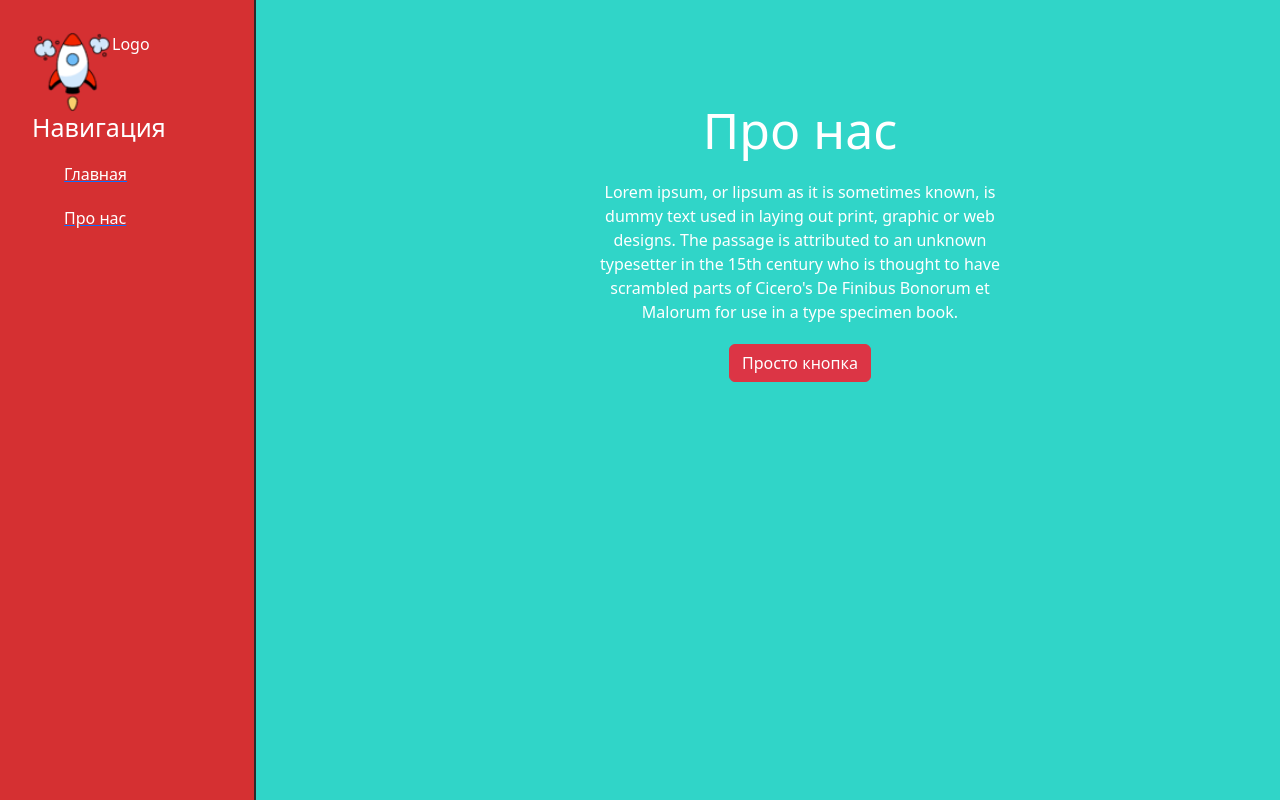
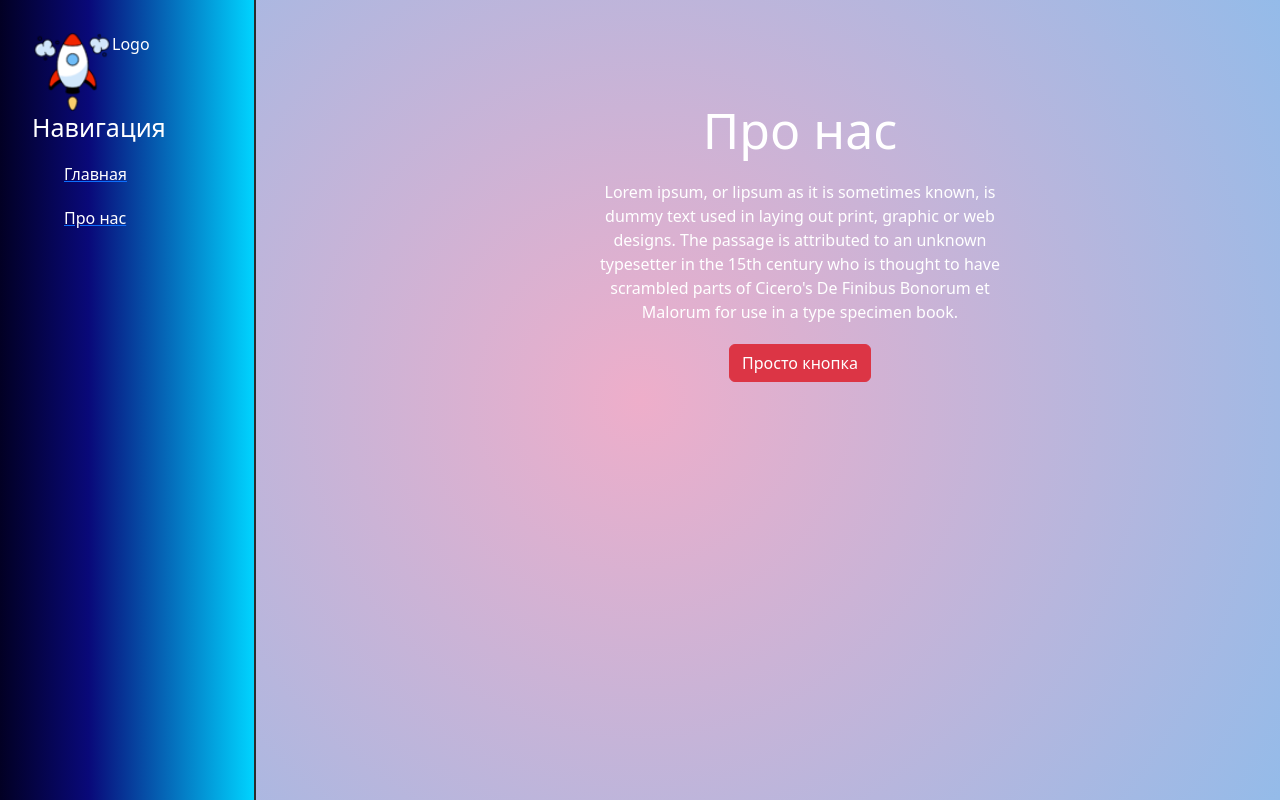
Before and after one commit to magomed14102006/practic-in-vuz, a Django app: template taskmanager/main/templates/main/about.html in a window 1280 px wide. Run offline with Django 5.2, Linux system fonts and the light colour scheme; the template is opened without the code that fills it, so the values that code supplies are empty.

Commit message:
Сделал стили сайта и поставил на фон градиент

```diff
--- a/taskmanager/main/static/main/css/main.css
+++ b/taskmanager/main/static/main/css/main.css
@@ -1,10 +1,12 @@
 body {
-    background: #30d5c8;
+    background: rgb(238,174,202);
+    background: radial-gradient(circle, rgba(238,174,202,1) 0%, rgba(148,187,233,1) 100%);
 }
 
 aside {
     float: left;
-    background: #d53032;
+    background: rgb(2,0,36);
+    background: linear-gradient(90deg, rgba(2,0,36,1) 0%, rgba(9,9,121,1) 35%, rgba(0,212,255,1) 100%);
     width: 20%;
     padding: 2.5%;
     height: 100vh;
@@ -40,7 +42,7 @@ aside ul li{
 }
 
 aside ul li:hover, aside ul a:hover {
-    color: black;
+    color: #fff;
     text-decoration: none;
     transform: scale(1.10);
 }
```
